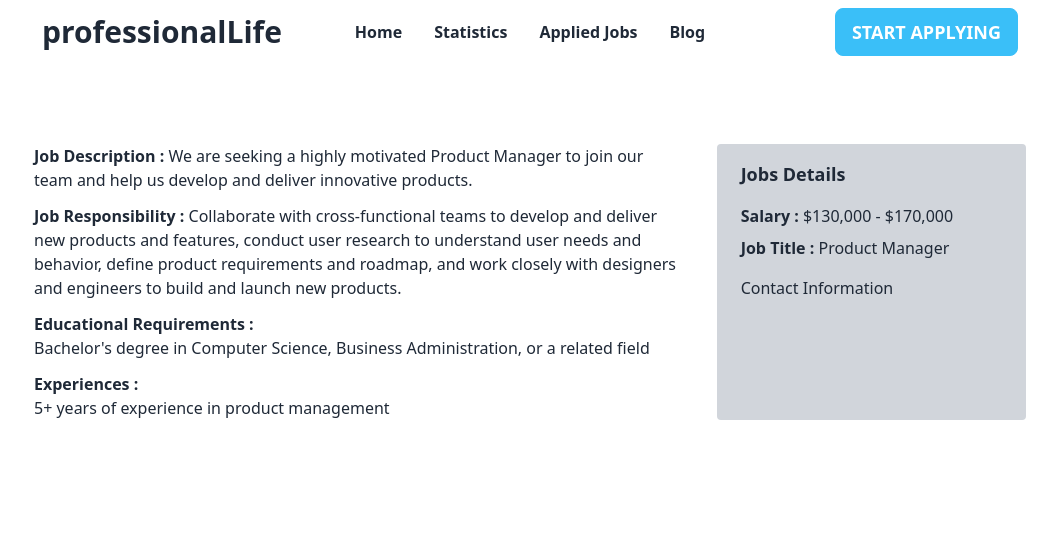
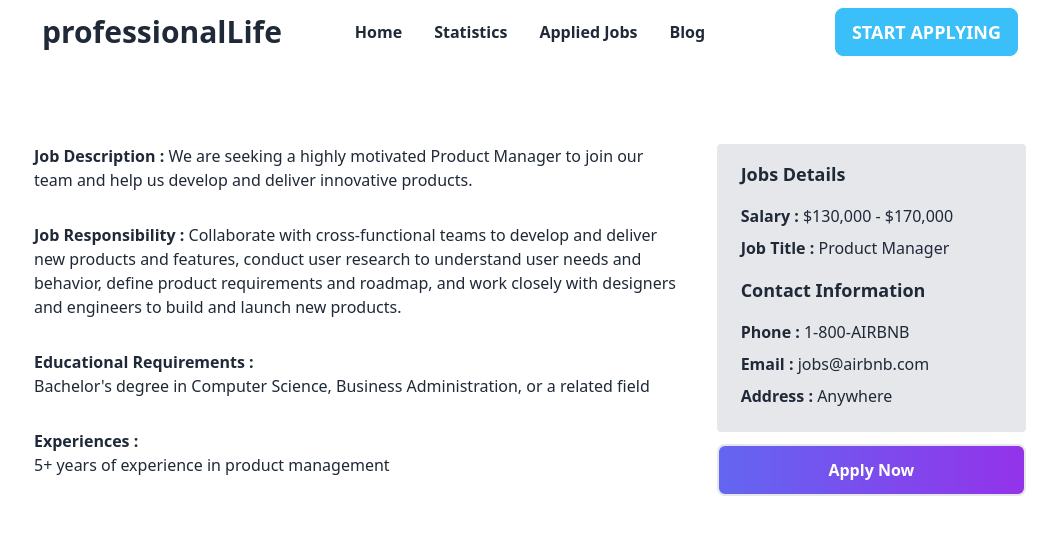
Before and after one commit to hbashar434/professional-life, a React (Vite) app: page /details/6433c2355e572739b14a0d51 in a window 1280 px wide. Shown: the top 534 px of the page, without its empty margins (110-1167 px from the left). Built offline with nearby package versions, Linux system fonts and the light colour scheme.

Commit message:
upto view details

```diff
--- a/public/job.json
+++ b/public/job.json
@@ -12,10 +12,8 @@
     "job_responsibility": "Design and develop high-quality software systems, collaborate with cross-functional teams to deliver projects on time, write clean, maintainable code, and participate in code reviews.",
     "educational_requirements": "Bachelor's degree in Computer Science, Computer Engineering or a related field",
     "experiences": "3+ years of experience in software development",
-    "contact_information": {
     "phone": "1-800-GOOGLE",
     "email": "jobs@google.com"
-    }
   },
   {
     "id": "6433c2356c9ee20e402c9715",
@@ -30,10 +28,8 @@
     "job_responsibility": "Design and develop mechanical systems, components and structures, perform simulations and analysis to optimize designs, collaborate with cross-functional teams to deliver projects on time, and participate in design reviews.",
     "educational_requirements": "Bachelor's degree in Mechanical Engineering or a related field",
     "experiences": "3+ years of experience in mechanical design and analysis",
-    "contact_information": {
     "phone": "1-800-TESLA",
     "email": "jobs@tesla.com"
-    }
   },
   {
     "id": "6433c2355e572739b14a0d51",
@@ -48,10 +44,8 @@
     "job_responsibility": "Collaborate with cross-functional teams to develop and deliver new products and features, conduct user research to understand user needs and behavior, define product requirements and roadmap, and work closely with designers and engineers to build and launch new products.",
     "educational_requirements": "Bachelor's degree in Computer Science, Business Administration, or a related field",
     "experiences": "5+ years of experience in product management",
-    "contact_information": {
     "phone": "1-800-AIRBNB",
     "email": "jobs@airbnb.com"
-    }
   },
   {
     "id": "6433c2359afc49728262220f",
@@ -66,10 +60,8 @@
     "job_responsibility": "Design and develop high-quality software systems, collaborate with cross-functional teams to deliver projects on time, write clean, maintainable code, and participate in code reviews.",
     "educational_requirements": "Bachelor's degree in Computer Science, Computer Engineering or a related field",
     "experiences": "8+ years of experience in software development",
-    "contact_information": {
     "phone": "1-800-NETFLIX",
     "email": "jobs@netflix.com"
-    }
   },
   {
     "id": "6433c2761d0058f39a17690c",
@@ -84,10 +76,8 @@
     "job_responsibility": "Develop and apply statistical models and machine learning algorithms to solve business problems, work with cross-functional teams to develop and implement data-driven solutions, and communicate findings and insights to stakeholders.",
     "educational_requirements": "PhD in Statistics, Computer Science, or a related field",
     "experiences": "5+ years of experience in data science",
-    "contact_information": {
     "phone": "1-800-AMAZON",
     "email": "jobs@amazon.com"
-    }
   },
   {
     "id": "6433c28a8574d60ca80de897",
@@ -102,9 +92,7 @@
     "job_responsibility": "Collaborate with cross-functional teams to design and deliver new products and features, conduct user research to understand user needs and behavior, create wireframes, prototypes and high-fidelity designs, and work closely with engineers to implement designs.",
     "educational_requirements": "Bachelor's degree in Design, Human-Computer Interaction, or a related field",
     "experiences": "3+ years of experience in product design",
-    "contact_information": {
     "phone": "1-800-FACEBOOK",
     "email": "jobs@facebook.com"
   }
-  }
 ]
--- a/src/components/FeaturedCard/FeaturedCard.jsx
+++ b/src/components/FeaturedCard/FeaturedCard.jsx
@@ -11,11 +11,6 @@ const FeaturedCard = ({ job }) => {
     location,
     job_category,
     salary,
-    job_description,
-    job_responsibility,
-    educational_requirements,
-    experiences,
-    contact_information,
   } = job;
   return (
     <div className="bg-gray-50 border p-8">
--- a/src/components/ViewDetails/ViewDetails.jsx
+++ b/src/components/ViewDetails/ViewDetails.jsx
@@ -7,11 +7,13 @@ const ViewDetails = () => {
   const {
     job_title,
     salary,
+    location,
     job_description,
     job_responsibility,
     educational_requirements,
     experiences,
-    contact_information,
+    phone,
+    email,
   } = job;
   const { id } = useParams();
   useEffect(() => {
@@ -41,7 +43,8 @@ const ViewDetails = () => {
           Experiences : <p className=" font-normal">{experiences}</p>
         </h2>
       </div>
-      <div className="bg-gray-300 rounded px-6 py-4">
+      <div>
+        <div className="bg-gray-200 rounded px-6 py-4">
           <h1 className="font-bold text-lg">Jobs Details</h1>
           <div className="my-4">
             <h2 className=" font-semibold mb-2">
@@ -52,8 +55,19 @@ const ViewDetails = () => {
             </h2>
           </div>
           <div>
-            <h1>Contact Information</h1>
+            <h1 className="text-lg font-bold mb-4">Contact Information</h1>
+            <h2 className=" font-semibold mb-2">
+              Phone : <span className=" font-normal">{phone}</span>
+            </h2>
+            <h2 className=" font-semibold mb-2">
+              Email : <span className=" font-normal">{email}</span>
+            </h2>
+            <h2 className=" font-semibold mb-2">
+              Address : <span className=" font-normal">{location}</span>
+            </h2>
           </div>
+        </div>
+        <button className="my-btn-2 w-full mt-3">Apply Now</button>
       </div>
     </div>
   );
```
Lines whose indentation alone changed are shown as unchanged.
